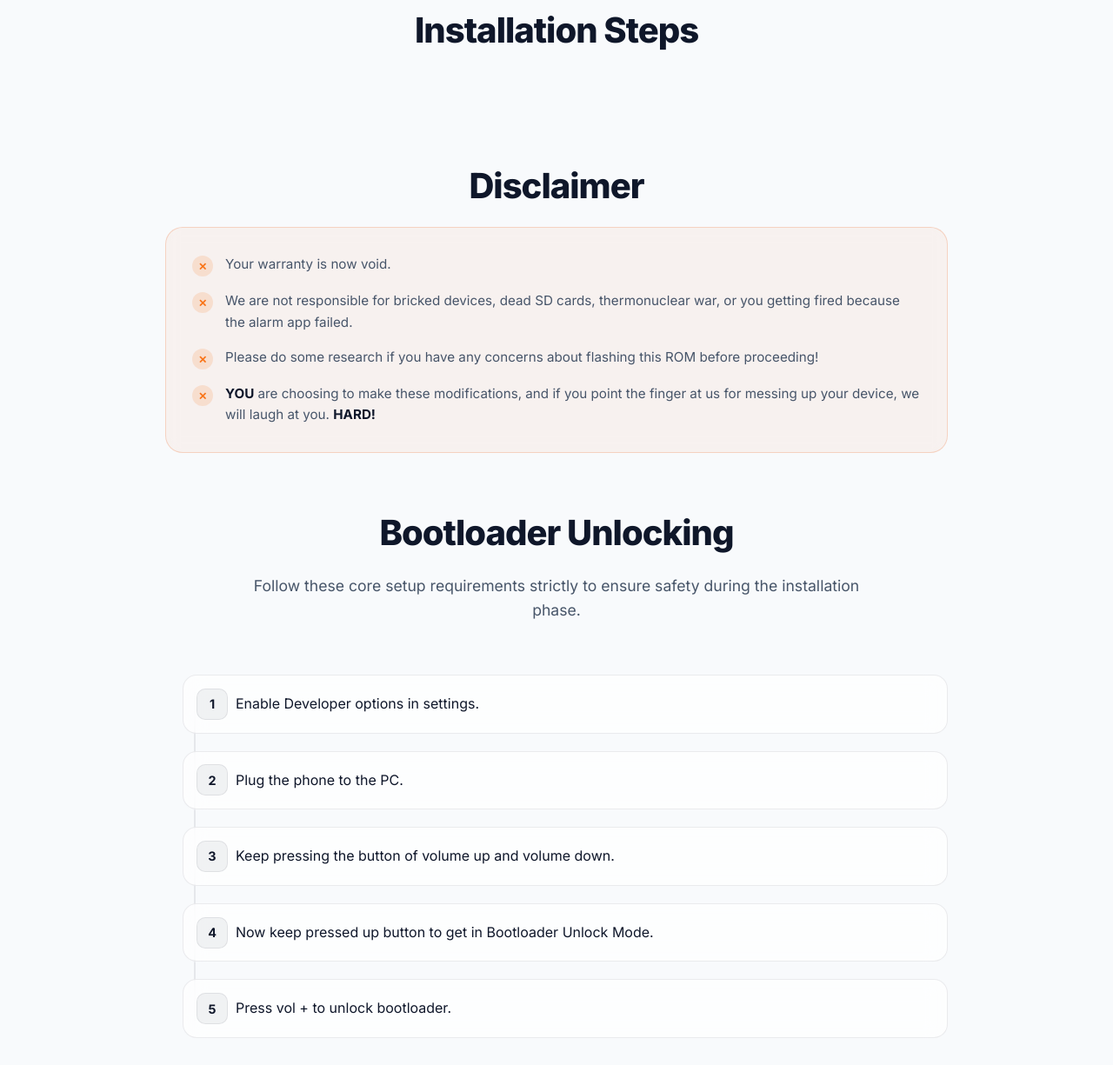
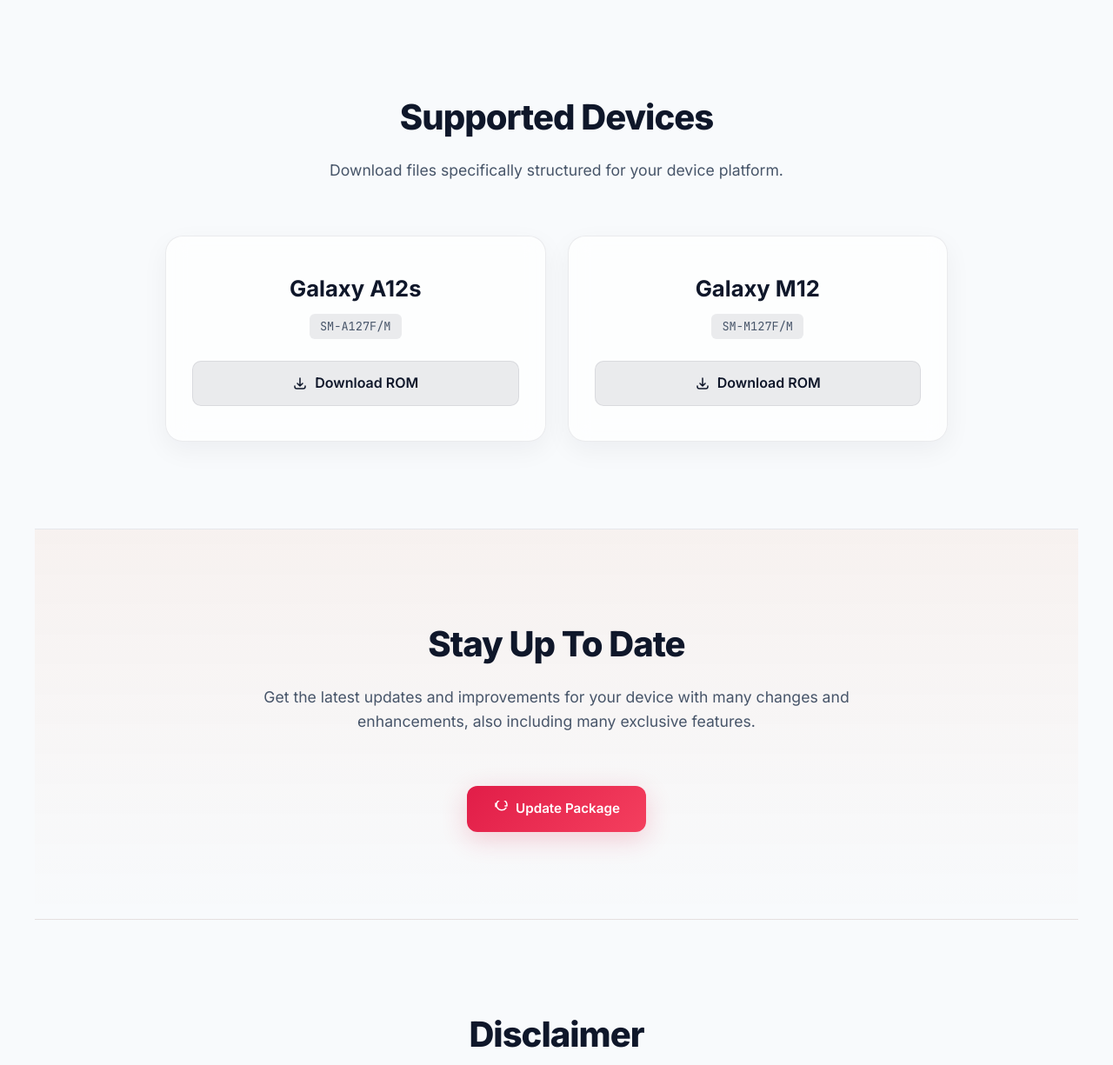
Before and after one commit to Dai-doz/ProjectDozG-Official-site, a plain HTML site: page index.html in a window 1280 px wide. Shown: the part 2000-3225 px from the top of the page at 87% size. Drawn offline with Linux system fonts and the light colour scheme.

Commit message:
fix missing section

```diff
--- a/index.html
+++ b/index.html
@@ -823,7 +823,47 @@
         </div>
     </section>
 
-            <h2 class="section-title">Installation Steps</h2>
+    <!-- Supported Device Index -->
+    <section id="devices">
+        <h2 class="section-title reveal">Supported Devices</h2>
+        <p class="section-desc reveal">Download files specifically structured for your device platform.</p>
+
+        <div class="devices-grid">
+            <!-- DEVICE 1 -->
+            <div class="device-card reveal">
+                <h3>Galaxy A12s</h3>
+                <span class="device-codename">SM-A127F/M</span>
+                <a href="https://drive.google.com/file/d/13kllT0SqZaMci19ddatYdHRjJ1ldCV5r/view?usp=drive_link" target="_blank" rel="noopener noreferrer" class="download-link">
+                    <svg width="18" height="18" fill="none" stroke="currentColor" stroke-width="2" viewBox="0 0 24 24"><path stroke-linecap="round" stroke-linejoin="round" d="M4 16v1a3 3 0 003 3h10a3 3 0 003-3v-1m-4-4l-4 4m0 0l-4-4m4 4V4"/></svg>
+                    Download ROM
+                </a>
+            </div>
+
+            <!-- DEVICE 2 -->
+            <div class="device-card reveal" style="transition-delay: 0.1s;">
+                <h3>Galaxy M12</h3>
+                <span class="device-codename">SM-M127F/M</span>
+                <a href="https://drive.google.com/file/d/1x-ZZ_07ug3Trt8WemqQRWFhiJsdWDiLS/view?usp=sharing" target="_blank" rel="noopener noreferrer" class="download-link">
+                    <svg width="18" height="18" fill="none" stroke="currentColor" stroke-width="2" viewBox="0 0 24 24"><path stroke-linecap="round" stroke-linejoin="round" d="M4 16v1a3 3 0 003 3h10a3 3 0 003-3v-1m-4-4l-4 4m0 0l-4-4m4 4V4"/></svg>
+                    Download ROM
+                </a>
+            </div>
+        </div>
+    </section>
+
+    <!-- Update Section -->
+    <section id="Up" class="update-banner reveal">
+        <div style="text-align: center;">
+            <h2 class="section-title">Stay Up To Date</h2>
+            <p class="section-desc">Get the latest updates and improvements for your device with many changes and enhancements, also including many exclusive features.</p>
+            <div class="btn-group">
+                 <a href="https://drive.google.com/file/d/1A0kYxNg_gY_CvxoozUUFjmlm4HYoFtTl/view?usp=drive_link" target="_blank" rel="noopener noreferrer" class="btn btn-primary">
+                    <svg width="18" height="18" fill="none" stroke="currentColor" stroke-width="2" viewBox="0 0 24 24"><path stroke-linecap="round" stroke-linejoin="round" d="M4 4v5h.582m15.356 2A8.001 8.001 0 1121.21 8H18.5"/></svg>
+                    Update Package
+                 </a>
+            </div>
+        </div>
+    </section>
 
     <!-- Installation & Setup Guide -->
     <section id="instructions">
@@ -930,42 +970,10 @@
                 </div>
             </div>
 
-    <section id="devices">
-        <h2 class="section-title">Supported Devices</h2>
-        <div class="devices-grid">
-
-            <!-- THIẾT BỊ 1: A12S -->
-            <div class="device-card">
-                <h3 style="font-size: 1.5rem; margin-bottom: 5px;">Galaxy A12s</h3>
-                <p style="color: var(--text-muted); margin-bottom: 15px; font-family: monospace;">Codename: SM-A127F/M</p>
-
-                <a href="https://drive.google.com/file/d/13kllT0SqZaMci19ddatYdHRjJ1ldCV5r/view?usp=drive_link" target="_blank" class="download-link">
-                    Download ROM
-                </a>
-            </div>
-
-            <div class="device-card">
-                <h3 style="font-size: 1.5rem; margin-bottom: 5px;">Galaxy M12</h3>
-                <p style="color: var(--text-muted); margin-bottom: 15px; font-family: monospace;">Codename: SM-M127F/M</p>
-
-                <a href="https://drive.google.com/file/d/1x-ZZ_07ug3Trt8WemqQRWFhiJsdWDiLS/view?usp=sharing" target="_blank" class="download-link">
-                     Download ROM
-                </a>
-            </div>
-
         </div>
     </section>
 
-    <section id="Up" style="background: linear-gradient(180deg, rgba(255,65,108,0.05) 0%, rgba(11,12,16,1) 100%);">
-        <h2 class="section-title">Stay Up To Date</h2>
-        <p class="section-desc">Get the latest updates and improvements for your device with many change and enhancements also many exclusive features.</p>
-        <div class="btn-group">
-             <a href="https://drive.google.com/file/d/1A0kYxNg_gY_CvxoozUUFjmlm4HYoFtTl/view?usp=drive_link" target="_blank" class="btn btn-primary">Update Package</a>
-    </section>
-
-
-</div>
-
+    <!-- Footer Area -->
     <footer>
         <p>© 2026 ProjectDozG. All rights reserved.</p>
     </footer>
```
